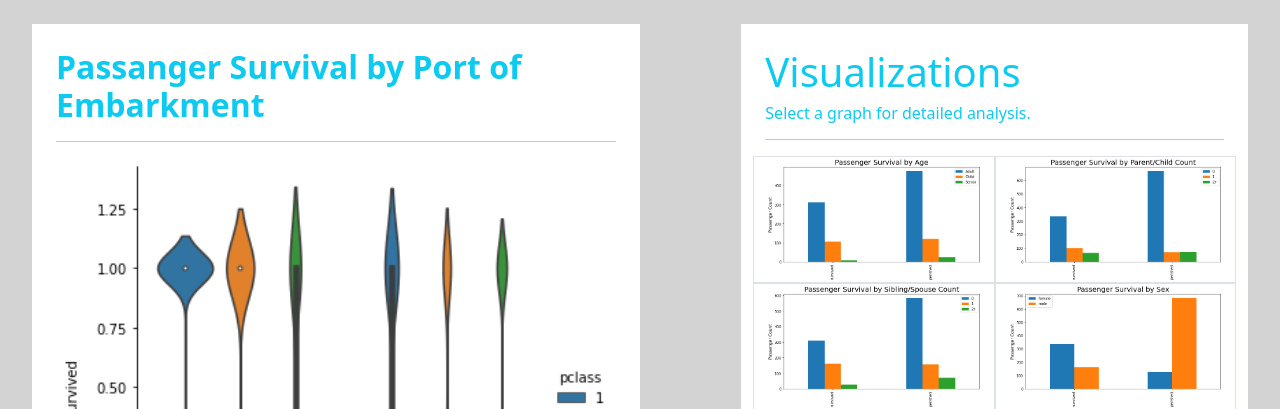
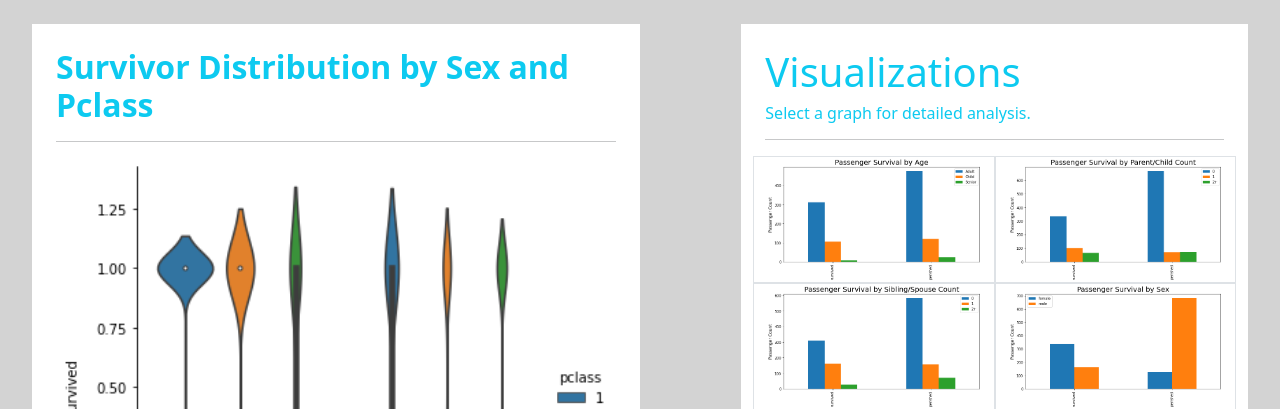
Before and after one commit to jenpusz/Final-Project, a Flask app: page /vis9 in a window 1280 px wide. Shown: the part 62-471 px from the top of the page. Run offline with Flask 2, Linux system fonts and the light colour scheme.

Commit message:
Update vis9.html

```diff
--- a/templates/vis9.html
+++ b/templates/vis9.html
@@ -26,7 +26,7 @@
     <div class="row">
 
       <div class="col-md-6 bg-white p-4">
-        <h2 class="text-info fw-bold">Passanger Survival by Port of Embarkment</h2>
+        <h2 class="text-info fw-bold">Survivor Distribution by Sex and Pclass</h2>
         <hr>
         <img src="../static/img/survivor_dist_by_sexpclass.png" alt="" class="w-100">
         <p> Examining the survival rate based on port of embarkment is interesting from the standpoint of determining whether a particular region suffered greater losses.
```
